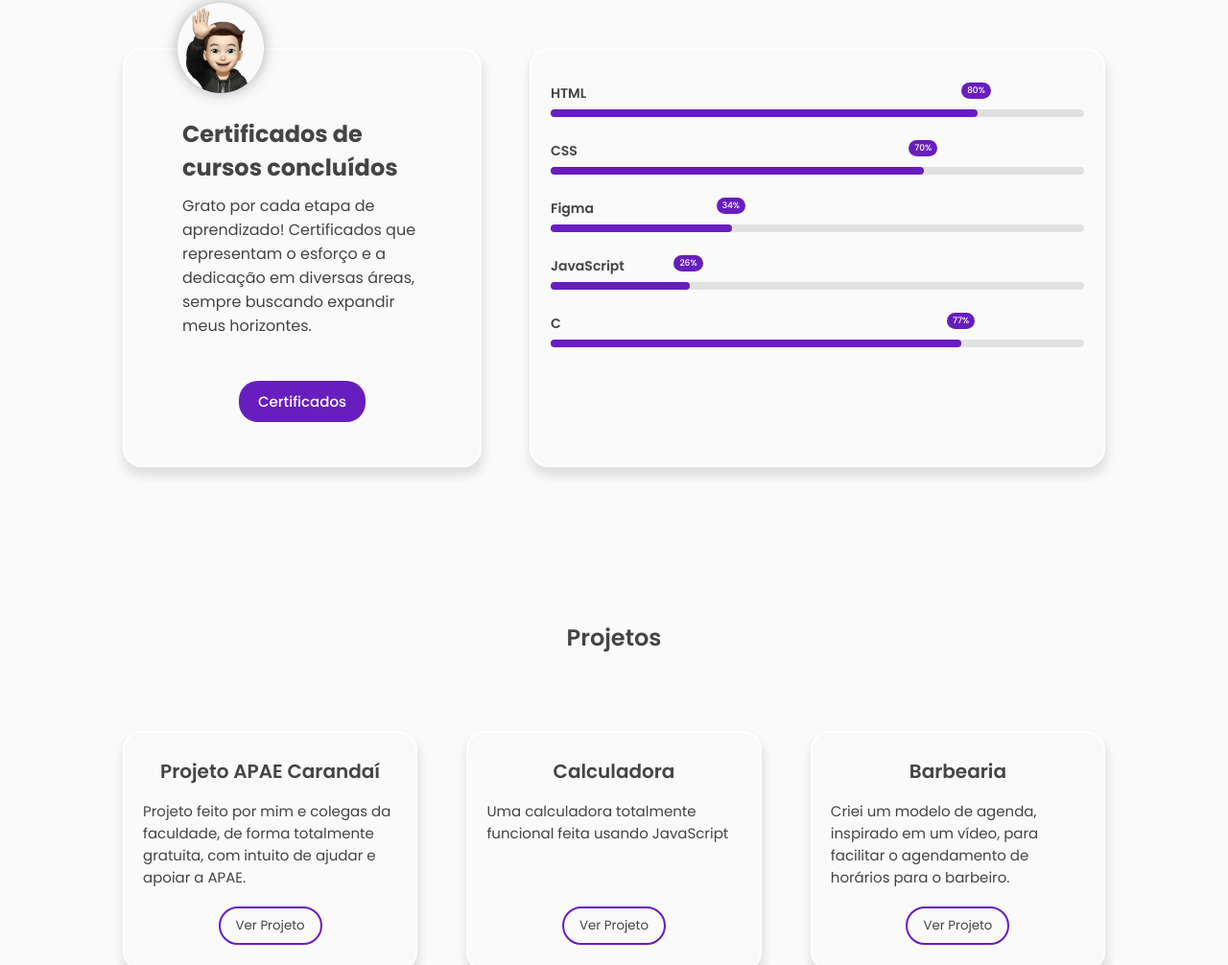
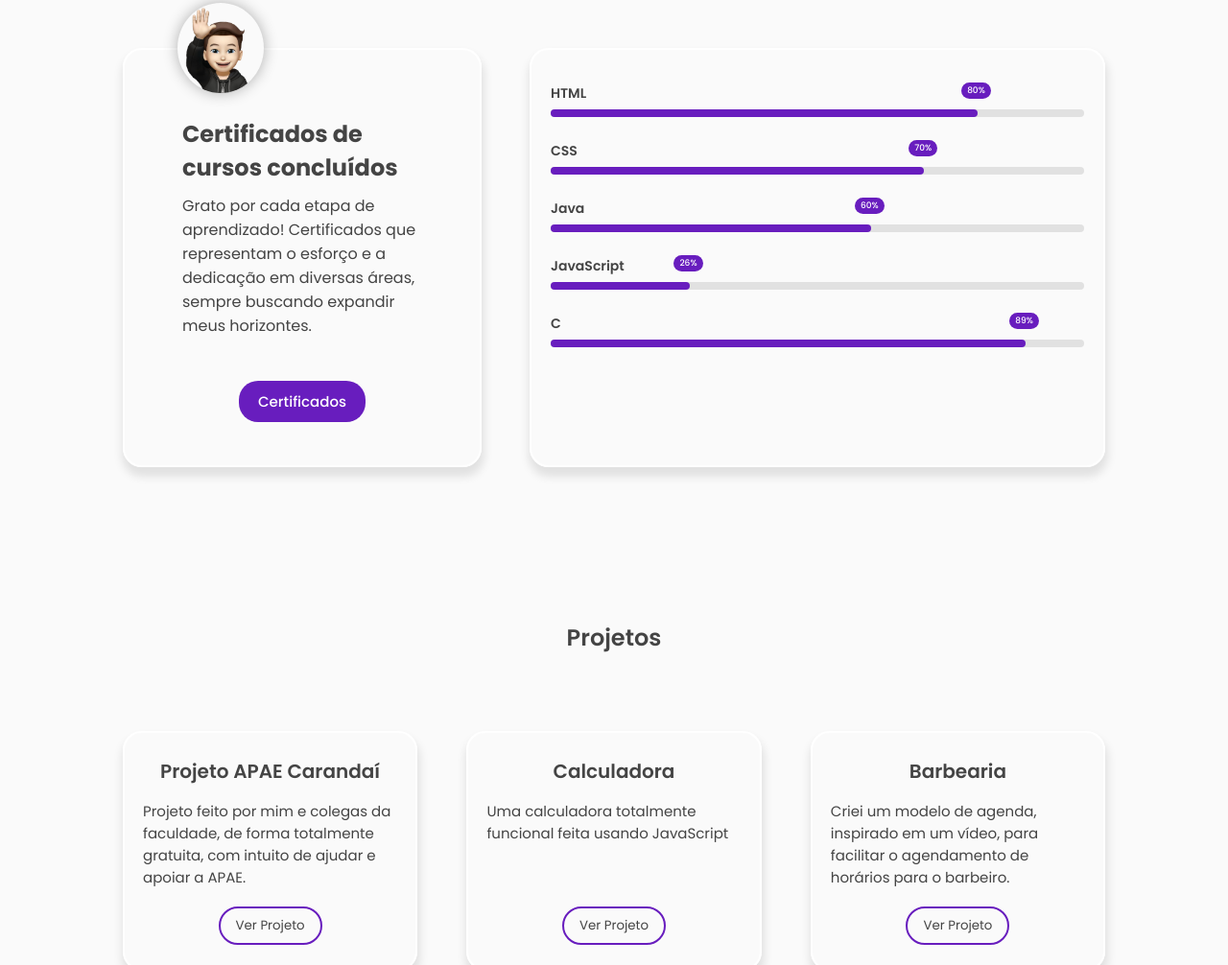
Before and after one commit to brenocoelhos/Portfolio, a plain HTML site: page index.html in a window 1280 px wide. Shown: the part 945-1951 px from the top of the page at 96% size. Drawn offline with nearby package versions, Linux system fonts and the light colour scheme; a web font is replaced by a local one.

Commit message:
fix: skill habilities

```diff
--- a/index.html
+++ b/index.html
@@ -121,10 +121,10 @@
                 </div>
               </div>
               <div class="skill-box">
-                <span class="title">Figma</span>
+                <span class="title">Java</span>
                 <div class="skill-bar">
                   <span class="skill-per figma">
-                    <span class="tooltip">34%</span>
+                    <span class="tooltip">60%</span>
                   </span>
                 </div>
               </div>
@@ -140,7 +140,7 @@
                 <span class="title">C</span>
                 <div class="skill-bar">
                   <span class="skill-per C">
-                    <span class="tooltip">77%</span>
+                    <span class="tooltip">89%</span>
                   </span>
                 </div>
               </div>
--- a/style.css
+++ b/style.css
@@ -499,11 +499,11 @@ animation-delay: 0.1s;
   animation-delay: 0.2s;
 }
 .skill-per.figma{
-  width: 34%;
+  width: 60%;
   animation-delay: 0.3s;
 }
   .skill-per.C{
-    width: 77%;
+    width: 89%;
     animation-delay: 0.3s;
 }
 @keyframes progress {
```
